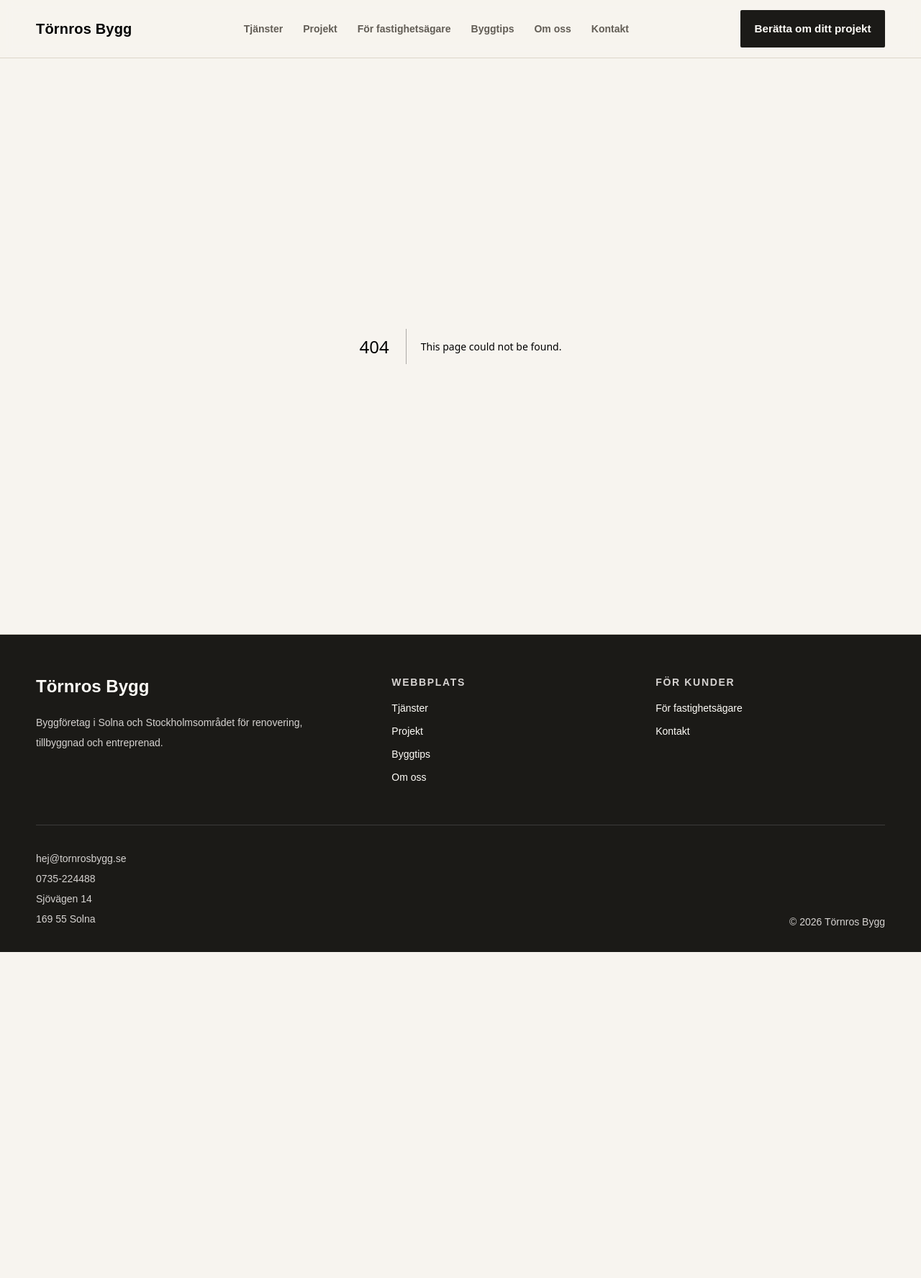
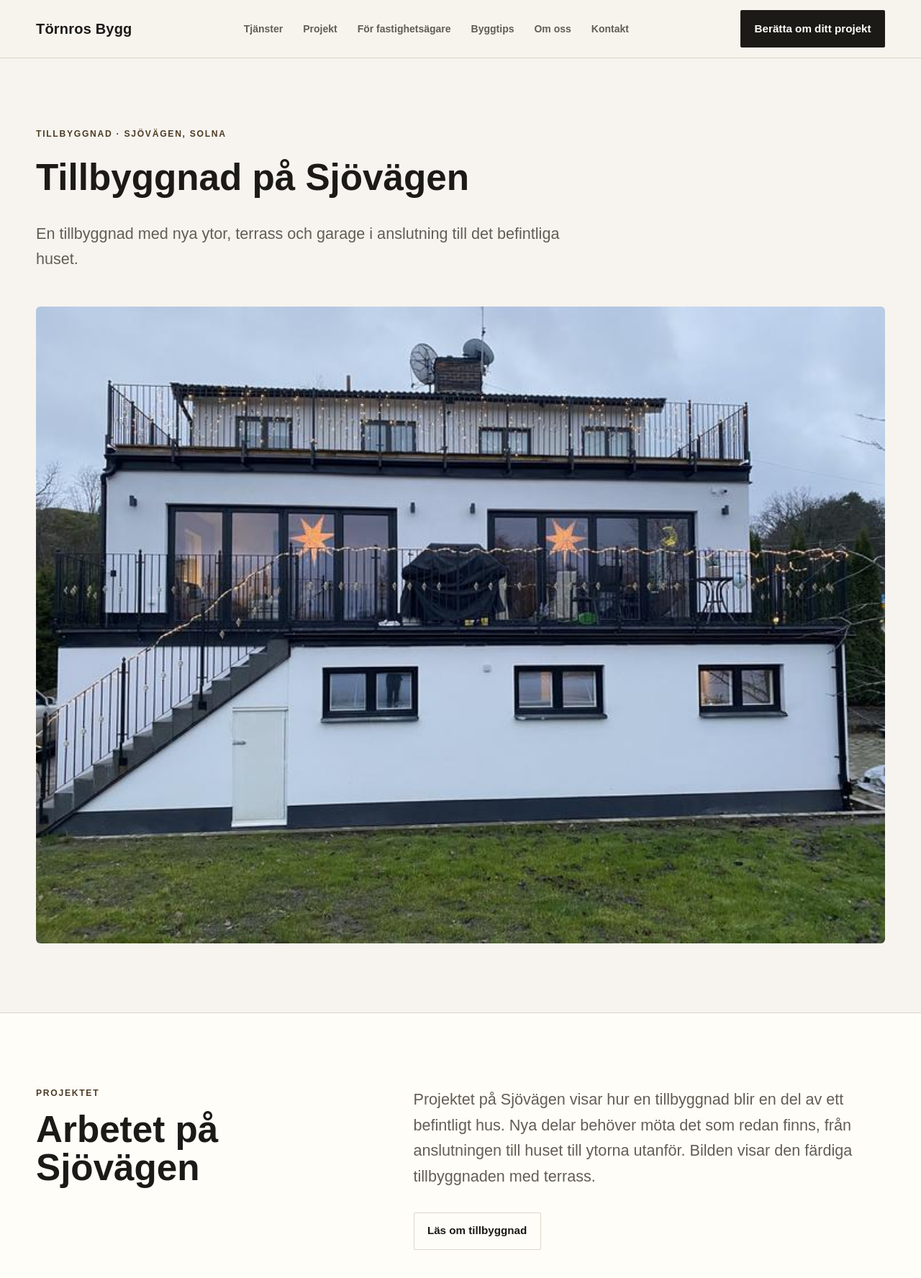
Before and after one commit to tornrosdaniel-cell/tornrosbygg-web, a Next.js app: page /projekt/tillbyggnad-sjovagen-solna in a window 1280 px wide. Before the commit this address had no page. Shown: the top 1776 px of the page at 72% size. Before the commit the page ends 1323 px from the top, so only its background shows below. Built offline with nearby package versions, Linux system fonts and the light colour scheme.

Commit message:
Add src/app/projekt/tillbyggnad-sjovagen-solna/page.tsx

```diff
--- /dev/null
+++ b/src/app/projekt/tillbyggnad-sjovagen-solna/page.tsx
@@ -0,0 +1,22 @@
+import type { Metadata } from "next";
+import { ProjectDetail, type Project } from "@/components/project-detail";
+
+export const metadata: Metadata = {
+  title: "Tillbyggnad på Sjövägen, Solna | Törnros Bygg",
+  description: "Se ett tillbyggnadsprojekt med nya ytor, terrass och garage på Sjövägen i Solna.",
+  alternates: { canonical: "/projekt/tillbyggnad-sjovagen-solna/" },
+};
+
+const project: Project = {
+  title: "Tillbyggnad på Sjövägen",
+  location: "Sjövägen, Solna",
+  category: "Tillbyggnad",
+  intro: "En tillbyggnad med nya ytor, terrass och garage i anslutning till det befintliga huset.",
+  details: "Projektet på Sjövägen visar hur en tillbyggnad blir en del av ett befintligt hus. Nya delar behöver möta det som redan finns, från anslutningen till huset till ytorna utanför. Bilden visar den färdiga tillbyggnaden med terrass.",
+  image: "/images/projects/sjovagen/tillbyggnad-solna.jpeg",
+  imageAlt: "Färdig tillbyggnad med terrass på Sjövägen i Solna",
+  width: 740, height: 555,
+  service: { href: "/tjanster/tillbyggnad/", label: "Läs om tillbyggnad" },
+};
+
+export default function Page() { return <ProjectDetail project={project} />; }
```
